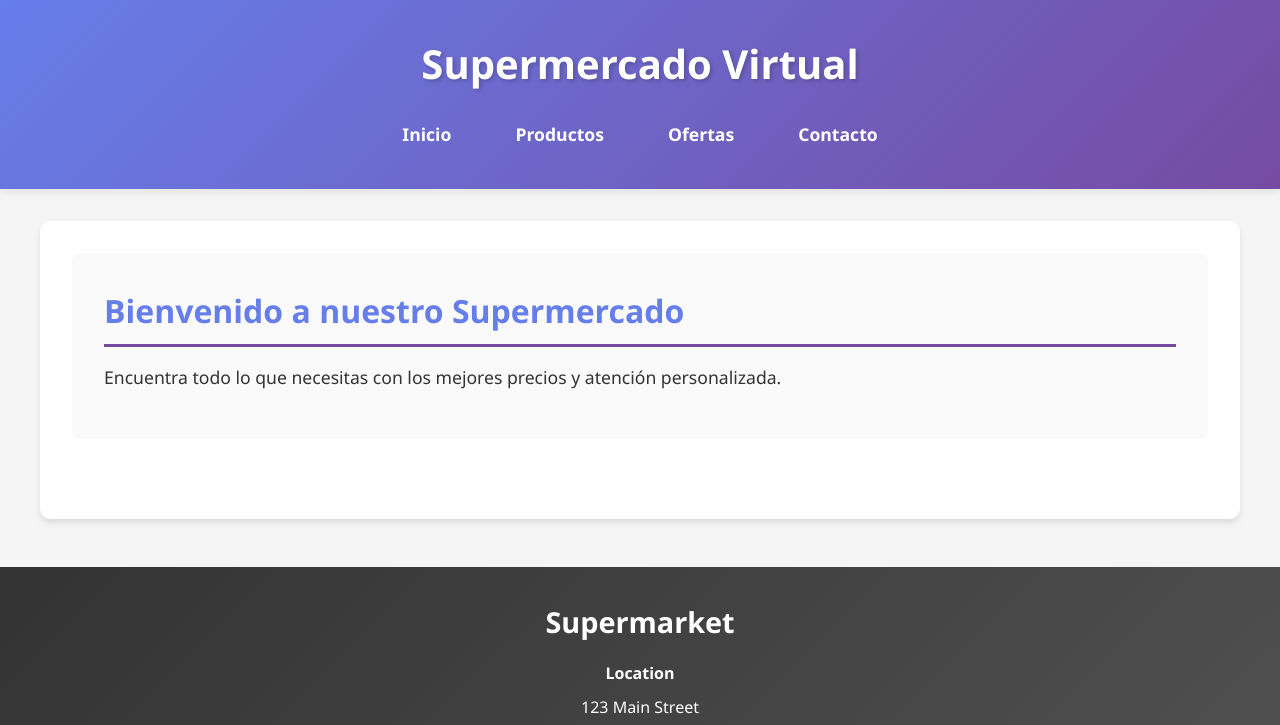
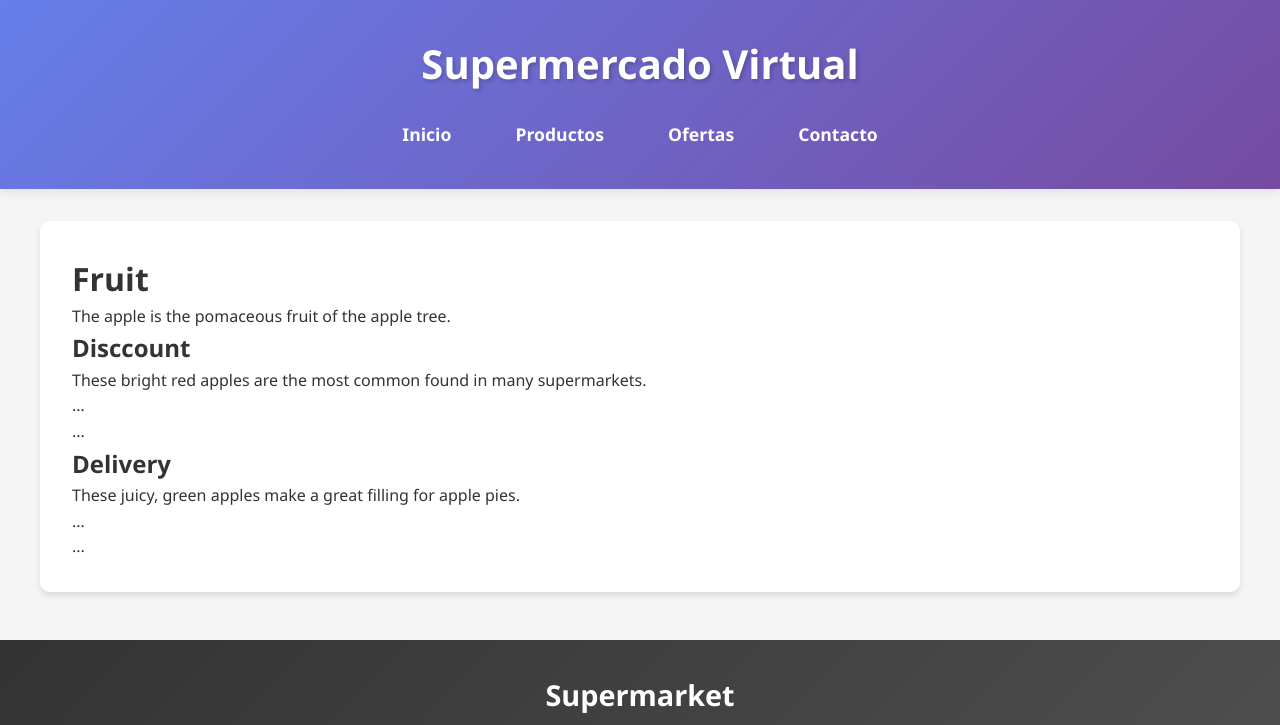
Before and after one commit to UsugaGR236/CHALLENGE-HTML, a plain HTML site: page index.html in a window 1280 px wide. Shown: the top 725 px of the page. Drawn offline with Linux system fonts and the light colour scheme.

Commit message:
Cambios main

```diff
--- a/index.html
+++ b/index.html
@@ -21,10 +21,24 @@
     </header>
 
     <main>
-        <section id="inicio">
-            <h2>Bienvenido a nuestro Supermercado</h2>
-            <p>Encuentra todo lo que necesitas con los mejores precios y atención personalizada.</p>
-        </section>
+        <h1>Fruit</h1>
+        <p>The apple is the pomaceous fruit of the apple tree.</p>
+
+        <article>
+            <h2>Disccount</h2>
+            <p>
+            These bright red apples are the most common found in many supermarkets.
+            </p>
+            <p>...</p>
+            <p>...</p>
+        </article>
+
+        <article>
+            <h2>Delivery</h2>
+            <p>These juicy, green apples make a great filling for apple pies.</p>
+            <p>...</p>
+            <p>...</p>
+        </article>
     </main>
 
     <footer id="contact-supermarket">
```
